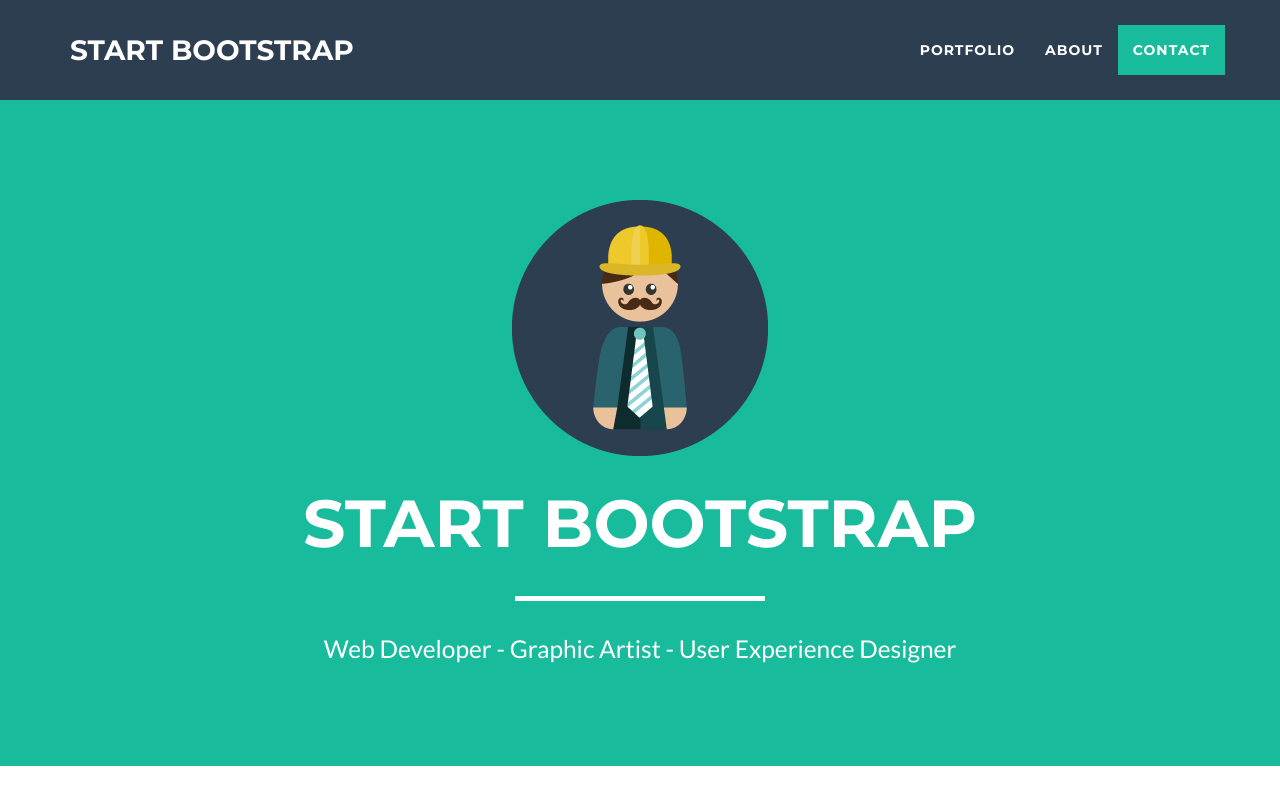
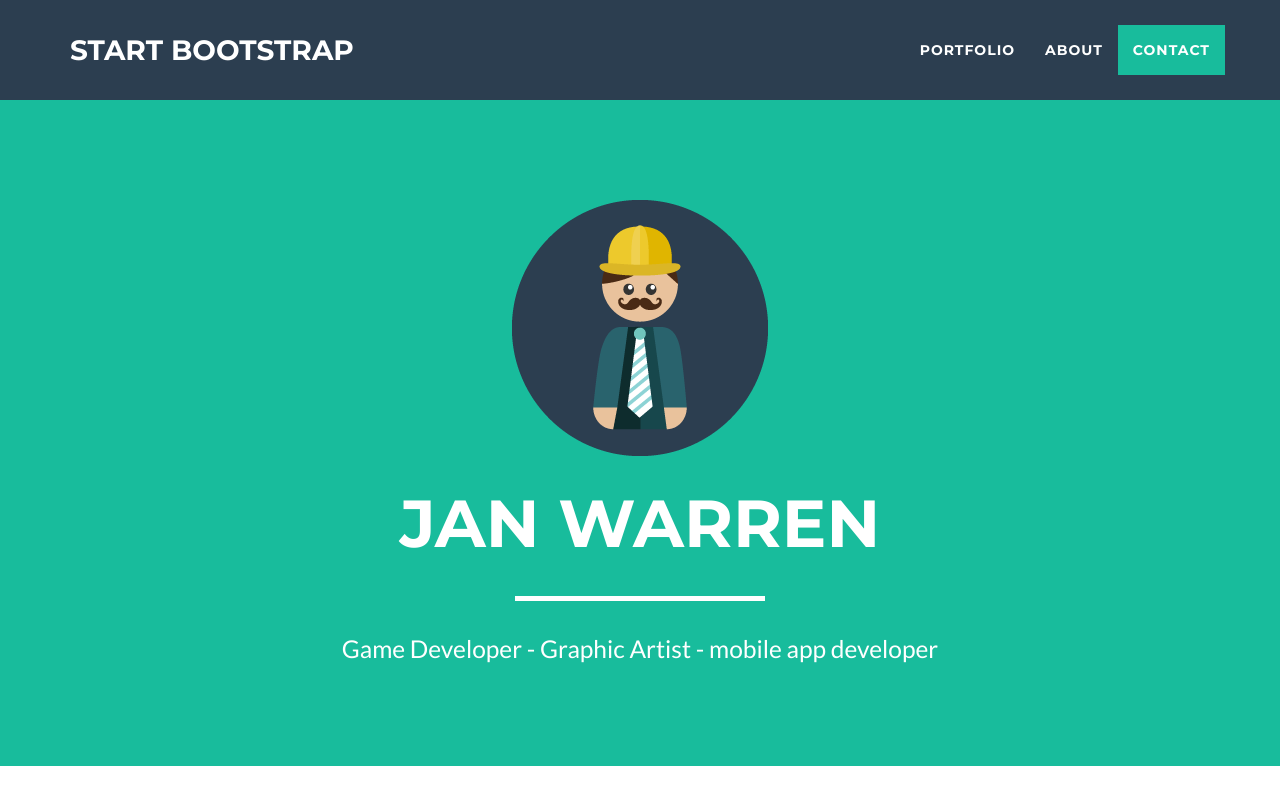
Before and after one commit to warrensimpadua/jansimpadua.github.io, a website: page index.html in a window 1280 px wide. Shown: the top 800 px of the page. Drawn offline with nearby package versions, Linux system fonts and the light colour scheme.

Commit message:
Update index.html

```diff
--- a/index.html
+++ b/index.html
@@ -9,7 +9,7 @@
     <meta name="description" content="">
     <meta name="author" content="">
 
-    <title>Freelancer - Start Bootstrap Theme</title>
+    <title>Jan Warren R. Sim Padua</title>
 
     <!-- Bootstrap Core CSS -->
     <link href="vendor/bootstrap/css/bootstrap.min.css" rel="stylesheet">
@@ -21,13 +21,6 @@
     <link href="vendor/font-awesome/css/font-awesome.min.css" rel="stylesheet" type="text/css">
     <link href="https://fonts.googleapis.com/css?family=Montserrat:400,700" rel="stylesheet" type="text/css">
     <link href="https://fonts.googleapis.com/css?family=Lato:400,700,400italic,700italic" rel="stylesheet" type="text/css">
-
-    <!-- HTML5 Shim and Respond.js IE8 support of HTML5 elements and media queries -->
-    <!-- WARNING: Respond.js doesn't work if you view the page via file:// -->
-    <!--[if lt IE 9]>
-        <script src="https://oss.maxcdn.com/libs/html5shiv/3.7.0/html5shiv.js"></script>
-        <script src="https://oss.maxcdn.com/libs/respond.js/1.4.2/respond.min.js"></script>
-    <![endif]-->
 
 </head>
 
@@ -73,9 +66,9 @@
                 <div class="col-lg-12">
                     <img class="img-responsive" src="img/profile.png" alt="">
                     <div class="intro-text">
-                        <span class="name">Start Bootstrap</span>
+                        <span class="name">JAN WARREN</span>
                         <hr class="star-light">
-                        <span class="skills">Web Developer - Graphic Artist - User Experience Designer</span>
+                        <span class="skills">Game Developer - Graphic Artist - mobile app developer</span>
                     </div>
                 </div>
             </div>
```
